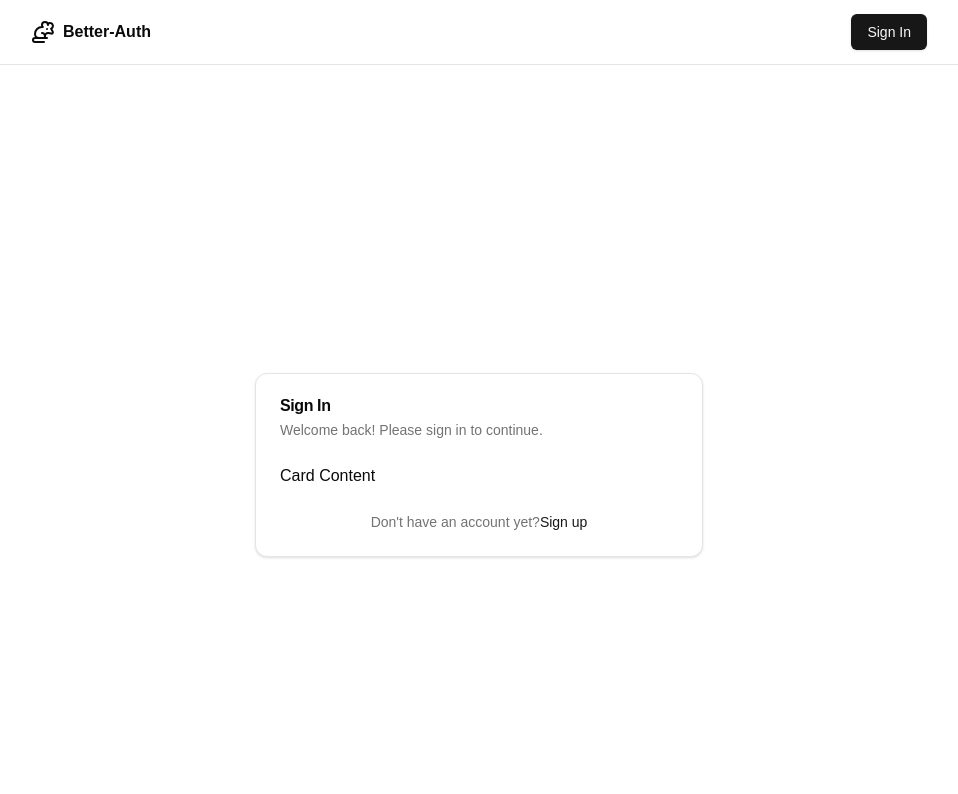
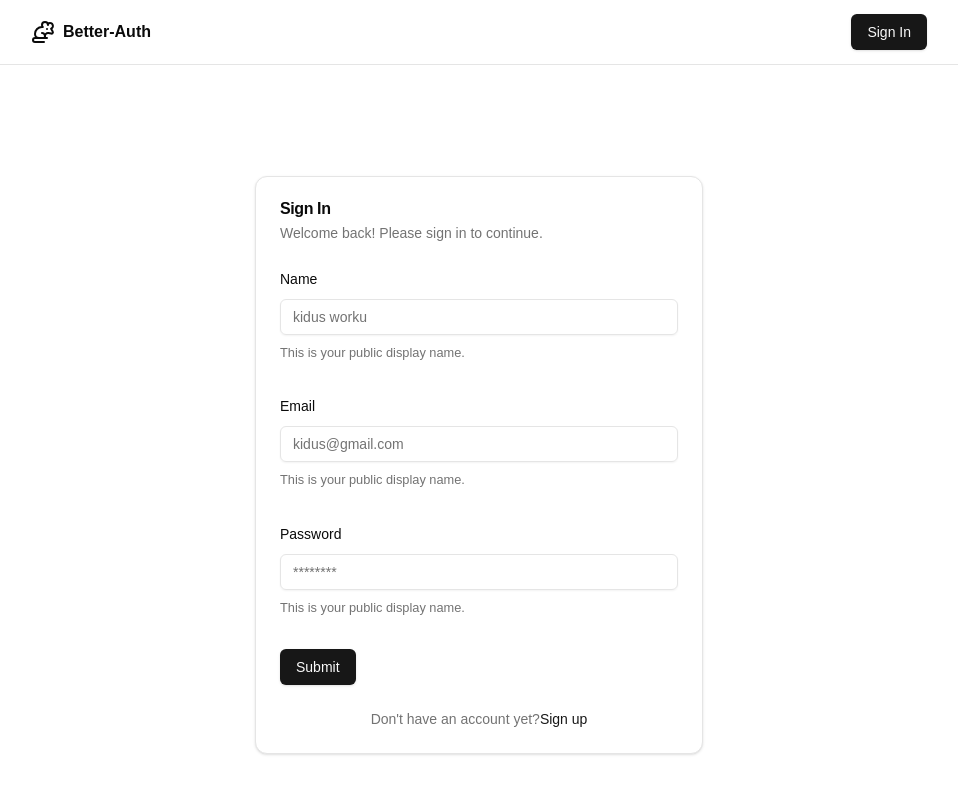
Before and after one commit to kidusshoa/next-better-auth, a Next.js app: page /sign-in in a window 1280 px wide. Shown: the top 794 px of the page, without its empty margins (161-1119 px from the left). Built offline with nearby package versions, Linux system fonts and the light colour scheme.

Commit message:
form field

```diff
--- a/app/(auth)/sign-in/page.tsx
+++ b/app/(auth)/sign-in/page.tsx
@@ -1,3 +1,14 @@
+"use client";
+
+import {
+  Form,
+  FormControl,
+  FormDescription,
+  FormField,
+  FormItem,
+  FormLabel,
+  FormMessage,
+} from "@/components/ui/form";
 import {
   Card,
   CardContent,
@@ -6,9 +17,32 @@
   CardHeader,
   CardTitle,
 } from "@/components/ui/card";
+import { Input } from "@/components/ui/input";
 import Link from "next/link";
+import { z } from "zod";
+import { zodResolver } from "@hookform/resolvers/zod";
+import { useForm } from "react-hook-form";
+import { Button } from "@/components/ui/button";
+
+const formSchema = z.object({
+  name: z.string().min(2).max(50),
+  email: z.string().min(2).max(50),
+  password: z.string().min(2).max(50),
+});
 
 const SignIn = () => {
+  const form = useForm<z.infer<typeof formSchema>>({
+    resolver: zodResolver(formSchema),
+    defaultValues: {
+      name: "",
+      email: "",
+      password: "",
+    },
+  });
+
+  function onSubmit(values: z.infer<typeof formSchema>) {
+    console.log(values);
+  }
   return (
     <Card className="w-full max-w-md mx-auto">
       <CardHeader>
@@ -17,9 +51,63 @@
           Welcome back! Please sign in to continue.
         </CardDescription>
       </CardHeader>
+
       <CardContent>
-        <p>Card Content</p>
+        <Form {...form}>
+          <form onSubmit={form.handleSubmit(onSubmit)} className="space-y-8">
+            <FormField
+              control={form.control}
+              name="name"
+              render={({ field }) => (
+                <FormItem>
+                  <FormLabel>Name</FormLabel>
+                  <FormControl>
+                    <Input placeholder="kidus worku" {...field} />
+                  </FormControl>
+                  <FormDescription>
+                    This is your public display name.
+                  </FormDescription>
+                  <FormMessage />
+                </FormItem>
+              )}
+            />
+            <FormField
+              control={form.control}
+              name="email"
+              render={({ field }) => (
+                <FormItem>
+                  <FormLabel>Email</FormLabel>
+                  <FormControl>
+                    <Input placeholder="kidus@gmail.com" {...field} />
+                  </FormControl>
+                  <FormDescription>
+                    This is your public display name.
+                  </FormDescription>
+                  <FormMessage />
+                </FormItem>
+              )}
+            />
+            <FormField
+              control={form.control}
+              name="password"
+              render={({ field }) => (
+                <FormItem>
+                  <FormLabel>Password</FormLabel>
+                  <FormControl>
+                    <Input placeholder="********" {...field} />
+                  </FormControl>
+                  <FormDescription>
+                    This is your public display name.
+                  </FormDescription>
+                  <FormMessage />
+                </FormItem>
+              )}
+            />
+            <Button type="submit">Submit</Button>
+          </form>
+        </Form>
       </CardContent>
+
       <CardFooter className="flex justify-center">
         <p className="text-sm text-muted-foreground">
           Don&apos;t have an account yet?
--- /dev/null
+++ b/components/ui/form.tsx
@@ -0,0 +1,178 @@
+"use client"
+
+import * as React from "react"
+import * as LabelPrimitive from "@radix-ui/react-label"
+import { Slot } from "@radix-ui/react-slot"
+import {
+  Controller,
+  ControllerProps,
+  FieldPath,
+  FieldValues,
+  FormProvider,
+  useFormContext,
+} from "react-hook-form"
+
+import { cn } from "@/lib/utils"
+import { Label } from "@/components/ui/label"
+
+const Form = FormProvider
+
+type FormFieldContextValue<
+  TFieldValues extends FieldValues = FieldValues,
+  TName extends FieldPath<TFieldValues> = FieldPath<TFieldValues>
+> = {
+  name: TName
+}
+
+const FormFieldContext = React.createContext<FormFieldContextValue>(
+  {} as FormFieldContextValue
+)
+
+const FormField = <
+  TFieldValues extends FieldValues = FieldValues,
+  TName extends FieldPath<TFieldValues> = FieldPath<TFieldValues>
+>({
+  ...props
+}: ControllerProps<TFieldValues, TName>) => {
+  return (
+    <FormFieldContext.Provider value={{ name: props.name }}>
+      <Controller {...props} />
+    </FormFieldContext.Provider>
+  )
+}
+
+const useFormField = () => {
+  const fieldContext = React.useContext(FormFieldContext)
+  const itemContext = React.useContext(FormItemContext)
+  const { getFieldState, formState } = useFormContext()
+
+  const fieldState = getFieldState(fieldContext.name, formState)
+
+  if (!fieldContext) {
+    throw new Error("useFormField should be used within <FormField>")
+  }
+
+  const { id } = itemContext
+
+  return {
+    id,
+    name: fieldContext.name,
+    formItemId: `${id}-form-item`,
+    formDescriptionId: `${id}-form-item-description`,
+    formMessageId: `${id}-form-item-message`,
+    ...fieldState,
+  }
+}
+
+type FormItemContextValue = {
+  id: string
+}
+
+const FormItemContext = React.createContext<FormItemContextValue>(
+  {} as FormItemContextValue
+)
+
+const FormItem = React.forwardRef<
+  HTMLDivElement,
+  React.HTMLAttributes<HTMLDivElement>
+>(({ className, ...props }, ref) => {
+  const id = React.useId()
+
+  return (
+    <FormItemContext.Provider value={{ id }}>
+      <div ref={ref} className={cn("space-y-2", className)} {...props} />
+    </FormItemContext.Provider>
+  )
+})
+FormItem.displayName = "FormItem"
+
+const FormLabel = React.forwardRef<
+  React.ElementRef<typeof LabelPrimitive.Root>,
+  React.ComponentPropsWithoutRef<typeof LabelPrimitive.Root>
+>(({ className, ...props }, ref) => {
+  const { error, formItemId } = useFormField()
+
+  return (
+    <Label
+      ref={ref}
+      className={cn(error && "text-destructive", className)}
+      htmlFor={formItemId}
+      {...props}
+    />
+  )
+})
+FormLabel.displayName = "FormLabel"
+
+const FormControl = React.forwardRef<
+  React.ElementRef<typeof Slot>,
+  React.ComponentPropsWithoutRef<typeof Slot>
+>(({ ...props }, ref) => {
+  const { error, formItemId, formDescriptionId, formMessageId } = useFormField()
+
+  return (
+    <Slot
+      ref={ref}
+      id={formItemId}
+      aria-describedby={
+        !error
+          ? `${formDescriptionId}`
+          : `${formDescriptionId} ${formMessageId}`
+      }
+      aria-invalid={!!error}
+      {...props}
+    />
+  )
+})
+FormControl.displayName = "FormControl"
+
+const FormDescription = React.forwardRef<
+  HTMLParagraphElement,
+  React.HTMLAttributes<HTMLParagraphElement>
+>(({ className, ...props }, ref) => {
+  const { formDescriptionId } = useFormField()
+
+  return (
+    <p
+      ref={ref}
+      id={formDescriptionId}
+      className={cn("text-[0.8rem] text-muted-foreground", className)}
+      {...props}
+    />
+  )
+})
+FormDescription.displayName = "FormDescription"
+
+const FormMessage = React.forwardRef<
+  HTMLParagraphElement,
+  React.HTMLAttributes<HTMLParagraphElement>
+>(({ className, children, ...props }, ref) => {
+  const { error, formMessageId } = useFormField()
+  const body = error ? String(error?.message) : children
+
+  if (!body) {
+    return null
+  }
+
+  return (
+    <p
+      ref={ref}
+      id={formMessageId}
+      className={cn("text-[0.8rem] font-medium text-destructive", className)}
+      {...props}
+    >
+      {body}
+    </p>
+  )
+})
+FormMessage.displayName = "FormMessage"
+
+export {
+  useFormField,
+  Form,
+  FormItem,
+  FormLabel,
+  FormControl,
+  FormDescription,
+  FormMessage,
+  FormField,
+}
--- /dev/null
+++ b/components/ui/input.tsx
@@ -0,0 +1,22 @@
+import * as React from "react"
+
+import { cn } from "@/lib/utils"
+
+const Input = React.forwardRef<HTMLInputElement, React.ComponentProps<"input">>(
+  ({ className, type, ...props }, ref) => {
+    return (
+      <input
+        type={type}
+        className={cn(
+          "flex h-9 w-full rounded-md border border-input bg-transparent px-3 py-1 text-base shadow-sm transition-colors file:border-0 file:bg-transparent file:text-sm file:font-medium file:text-foreground placeholder:text-muted-foreground focus-visible:outline-none focus-visible:ring-1 focus-visible:ring-ring disabled:cursor-not-allowed disabled:opacity-50 md:text-sm",
+          className
+        )}
+        ref={ref}
+        {...props}
+      />
+    )
+  }
+)
+Input.displayName = "Input"
+
+export { Input }
--- /dev/null
+++ b/components/ui/label.tsx
@@ -0,0 +1,26 @@
+"use client"
+
+import * as React from "react"
+import * as LabelPrimitive from "@radix-ui/react-label"
+import { cva, type VariantProps } from "class-variance-authority"
+
+import { cn } from "@/lib/utils"
+
+const labelVariants = cva(
+  "text-sm font-medium leading-none peer-disabled:cursor-not-allowed peer-disabled:opacity-70"
+)
+
+const Label = React.forwardRef<
+  React.ElementRef<typeof LabelPrimitive.Root>,
+  React.ComponentPropsWithoutRef<typeof LabelPrimitive.Root> &
+    VariantProps<typeof labelVariants>
+>(({ className, ...props }, ref) => (
+  <LabelPrimitive.Root
+    ref={ref}
+    className={cn(labelVariants(), className)}
+    {...props}
+  />
+))
+Label.displayName = LabelPrimitive.Root.displayName
+
+export { Label }
--- a/package.json
+++ b/package.json
@@ -9,6 +9,8 @@
     "lint": "next lint"
   },
   "dependencies": {
+    "@hookform/resolvers": "^3.9.1",
+    "@radix-ui/react-label": "^2.1.0",
     "@radix-ui/react-slot": "^1.1.0",
     "class-variance-authority": "^0.7.0",
     "clsx": "^2.1.1",
@@ -16,8 +18,10 @@
     "next": "15.0.3",
     "react": "19.0.0-rc-66855b96-20241106",
     "react-dom": "19.0.0-rc-66855b96-20241106",
+    "react-hook-form": "^7.53.2",
     "tailwind-merge": "^2.5.4",
-    "tailwindcss-animate": "^1.0.7"
+    "tailwindcss-animate": "^1.0.7",
+    "zod": "^3.23.8"
   },
   "devDependencies": {
     "@types/node": "^20",
```
Also changed, not shown: 1 other file (tests, documents, lock files or other folders).
